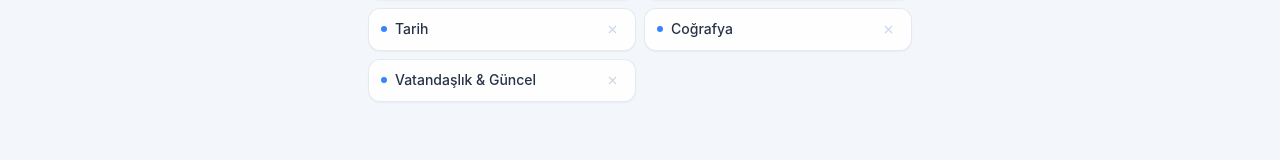
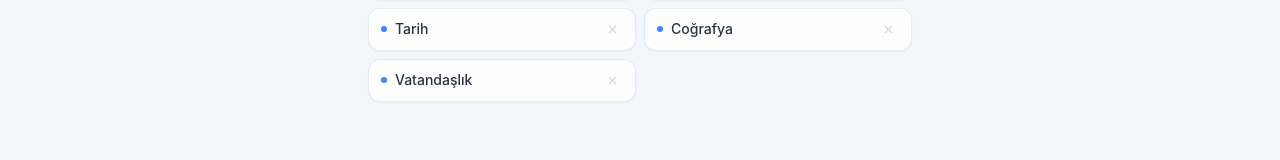
Before and after one commit to kemaladlig/exam-timer, a React (Vite) app: page / in a window 1280 px wide. Shown: the part 649-809 px from the top of the page. Built offline with nearby package versions, Linux system fonts and the light colour scheme.

Commit message:
refactor(presets): update KPSS section name to Vatandaslik

```diff
--- a/src/constants/presets.ts
+++ b/src/constants/presets.ts
@@ -12,7 +12,7 @@ export const EXAM_PRESETS: ExamTemplate[] = [
       { id: 'kpss-math', name: 'Matematik' },
       { id: 'kpss-hist', name: 'Tarih' },
       { id: 'kpss-geo', name: 'Coğrafya' },
-      { id: 'kpss-cit', name: 'Vatandaşlık & Güncel' },
+      { id: 'kpss-cit', name: 'Vatandaşlık' },
     ],
   },
   {
```
